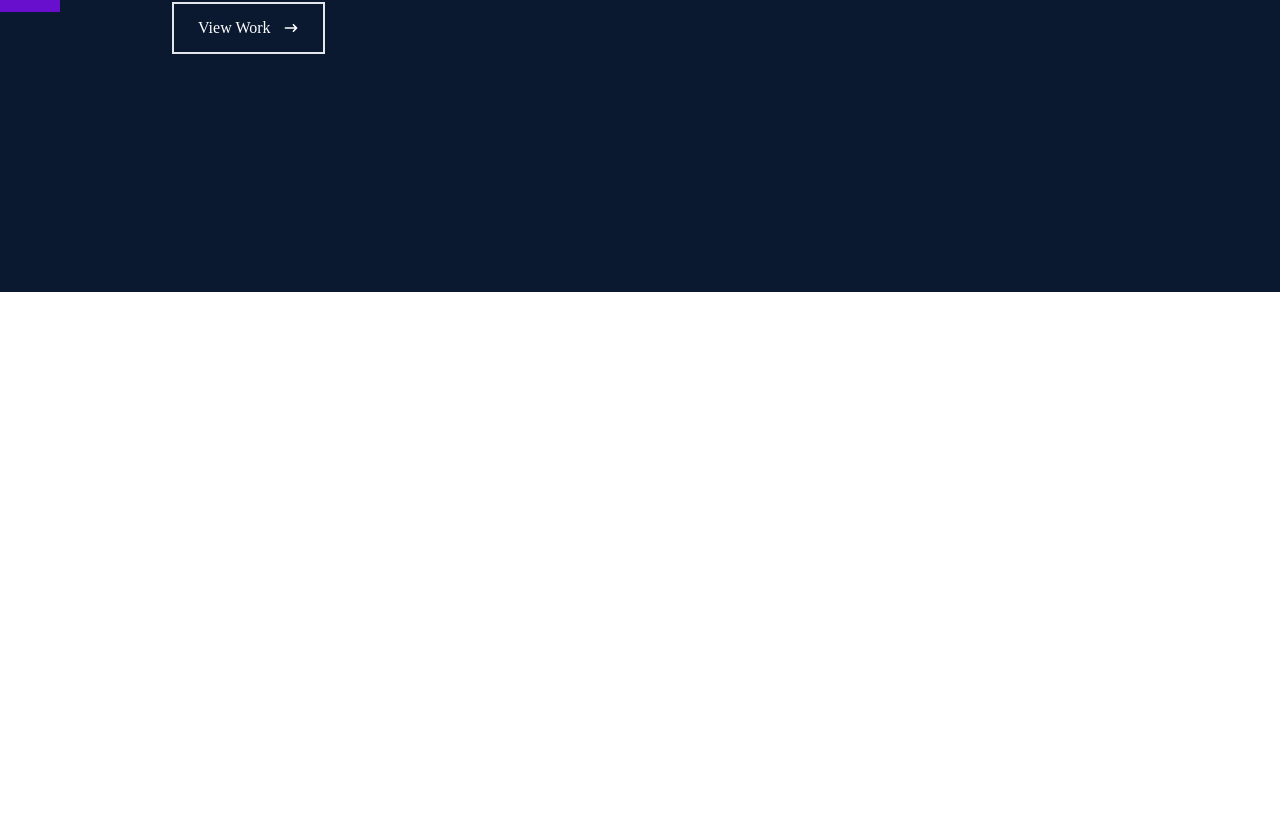
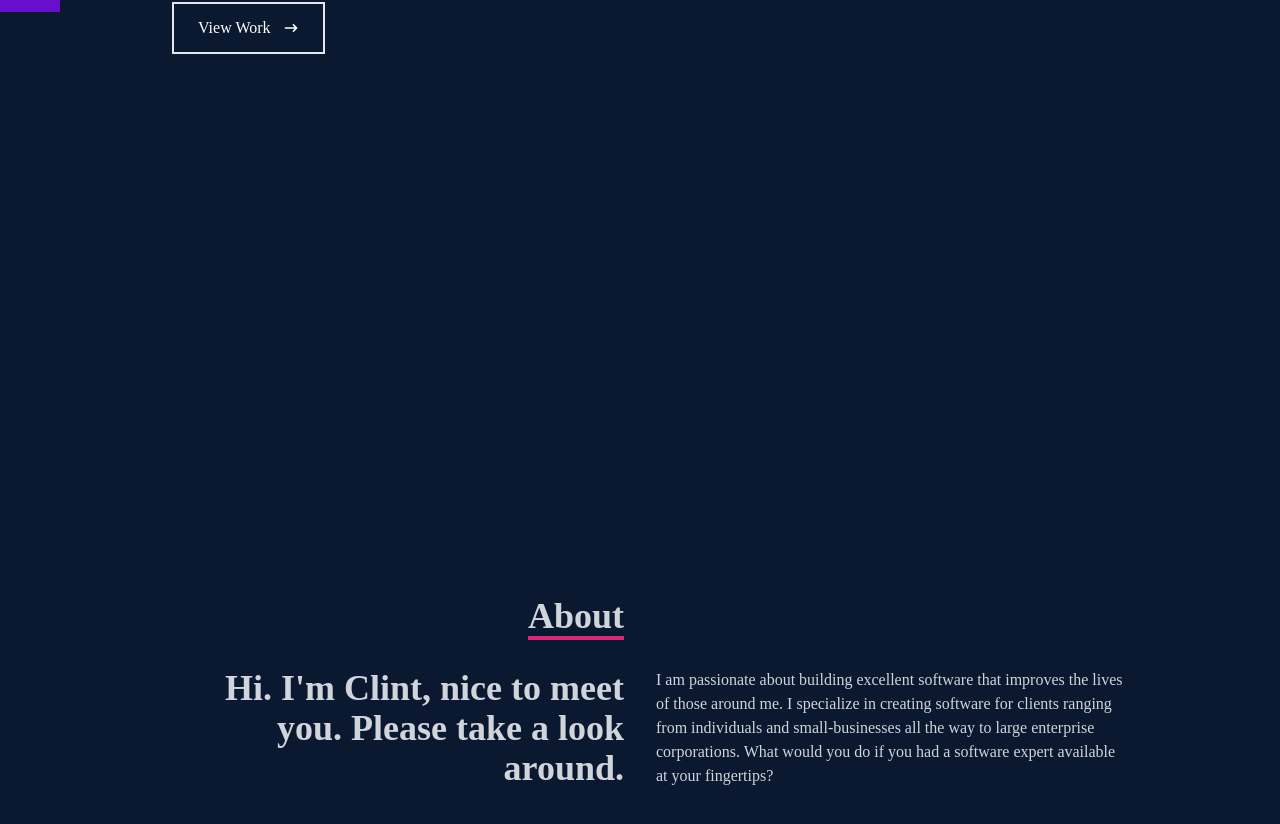
Before and after one commit to TsotneDarjania/ReactPortfilio, a React (Create React App) app: page / in a window 1280 px wide. Shown: the part 508-1332 px from the top of the page. Before the commit the page ends 800 px from the top, so only its background shows below. Built offline with nearby package versions, Linux system fonts and the light colour scheme.

Commit message:
finish about

```diff
--- a/src/App.js
+++ b/src/App.js
@@ -1,4 +1,5 @@
 
+import About from "./components/About";
 import Home from "./components/Home";
 import Navbar from "./components/Navbar";
 
@@ -7,6 +8,7 @@
     <div className="App">
       <Navbar />
       <Home/>
+      <About/>
     </div>
   );
 }
--- /dev/null
+++ b/src/components/About.jsx
@@ -0,0 +1,33 @@
+
+import React from 'react';
+
+const About = () => {
+  return (
+    <div name='about' className='w-full h-screen bg-[#0a192f] text-gray-300'>
+      <div className='flex flex-col justify-center items-center w-full h-full'>
+        <div className='max-w-[1000px] w-full grid grid-cols-2 gap-8'>
+          <div className='sm:text-right pb-8 pl-4'>
+            <p className='text-4xl font-bold inline border-b-4 border-pink-600'>
+              About
+            </p>
+          </div>
+          <div></div>
+          </div>
+          <div className='max-w-[1000px] w-full grid sm:grid-cols-2 gap-8 px-4'>
+            <div className='sm:text-right text-4xl font-bold'>
+              <p>Hi. I'm Clint, nice to meet you. Please take a look around.</p>
+            </div>
+            <div>
+              <p>I am passionate about building excellent software that improves
+              the lives of those around me. I specialize in creating software
+              for clients ranging from individuals and small-businesses all the
+              way to large enterprise corporations. What would you do if you had
+              a software expert available at your fingertips?</p>
+            </div>
+          </div>
+      </div>
+    </div>
+  );
+};
+
+export default About;
```
